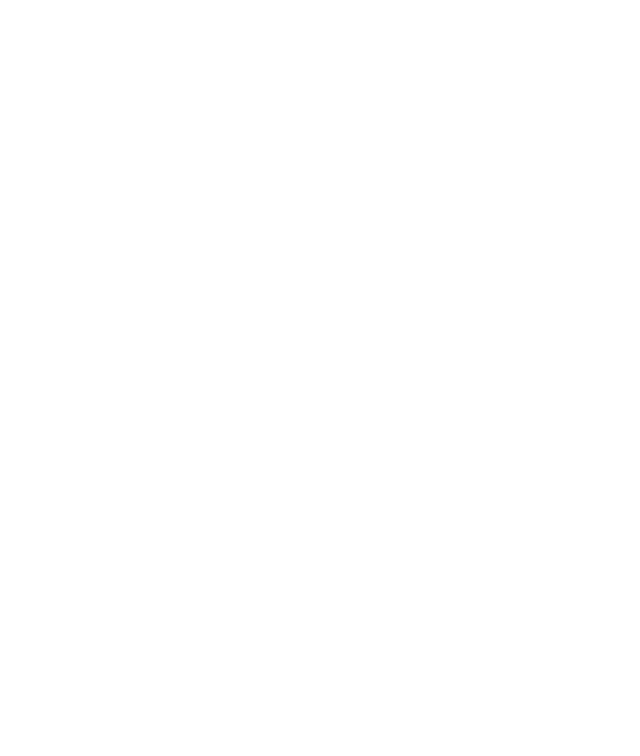
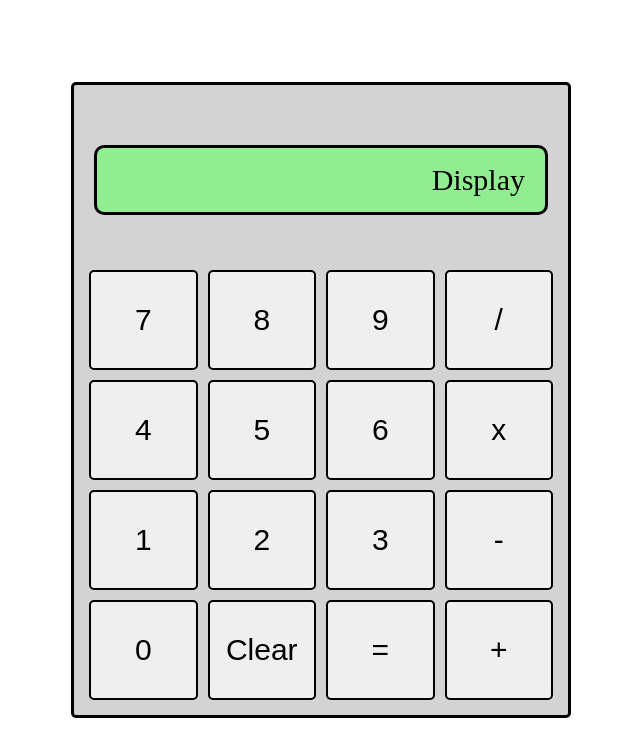
Before and after one commit to 01devacc/calculator, a plain HTML site: page index.html in a window 1280 px wide. Shown: the whole page, without its empty margins (319-959 px from the left). Drawn offline with Linux system fonts and the light colour scheme.

Commit message:
Add HTML and CSS features of calculator

```diff
--- a/index.html
+++ b/index.html
@@ -7,6 +7,36 @@
         <script src="javascript.js" defer></script>
     </head>
     <body>
+        <div class="calculator">
+            <div class="display">Display</div>
+            <div class="row">
+                <button class="digit">7</button>
+                <button class="digit">8</button>
+                <button class="digit">9</button>
+                <button class="operator">/</button>
+            </div>
 
+            <div class="row">
+                <button class="digit">4</button>
+                <button class="digit">5</button>
+                <button class="digit">6</button>
+                <button class="operator">x</button>
+            </div>
+
+            <div class="row">
+                <button class="digit">1</button>
+                <button class="digit">2</button>
+                <button class="digit">3</button>
+                <button class="operator">-</button>
+            </div>
+
+            <div class="row">
+                <button class="digit">0</button>
+                <button class="clear">Clear</button>
+                <button class="equals">=</button>
+                <button class="operator">+</button>
+            </div>
+
+        </div>
     </body>
 </html>
--- a/javascript.js
+++ b/javascript.js
@@ -21,12 +21,14 @@ function divide(num1, num2) {
 function operate(num1, num2, operator) {
     switch (operator) {
         case "+":
-            add(num1, num2)
+            return add(num1, num2)
         case "-":
-            subtract(num1, num2)
+            return subtract(num1, num2)
         case "*":
-            multiply(num1, num2)
+            return multiply(num1, num2)
         case "/":
-            divide(num1, num2)
+            return divide(num1, num2)
+        default:
+            break;
     }
 }
--- a/styles.css
+++ b/styles.css
@@ -0,0 +1,48 @@
+* {
+    margin: 0;
+    padding: 0;
+    box-sizing: border-box;
+    font-size: 30px;
+}
+
+body {
+    display: flex;
+    justify-content: center;
+    align-items: center;
+    height: 100vh;
+}
+
+.calculator {
+    display: flex;
+    flex-direction: column;
+    width: 500px;
+    border: 3px solid black;
+    border-radius: 5px;
+    background-color: lightgray;
+    padding: 10px;
+}
+
+.row {
+    display: flex;
+}
+
+button {
+    flex: 1;
+    aspect-ratio: 1;
+    padding: 0px;
+    margin: 5px;
+    border: 2px solid black;
+    border-radius: 5px;
+    height: 100px;
+
+}
+
+
+.display {
+    margin: 50px 10px;
+    padding: 15px 20px;
+    background-color: lightgreen;
+    border-radius: 10px;
+    border: 3px solid black;
+    text-align: right;
+}
```
